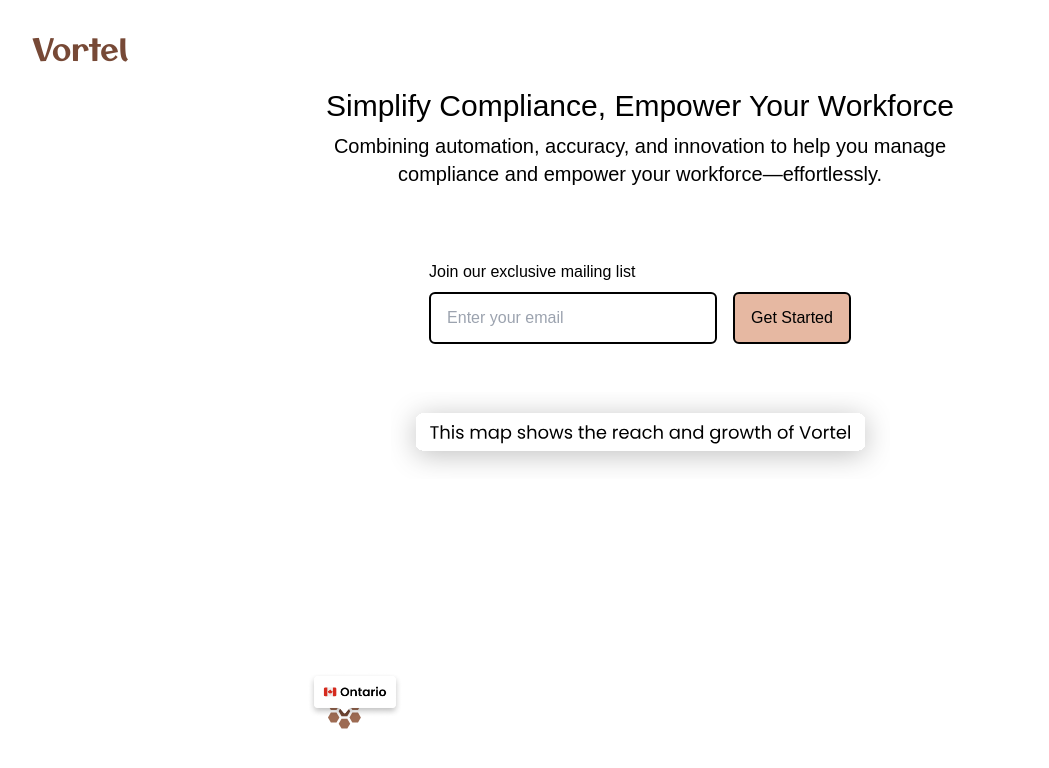
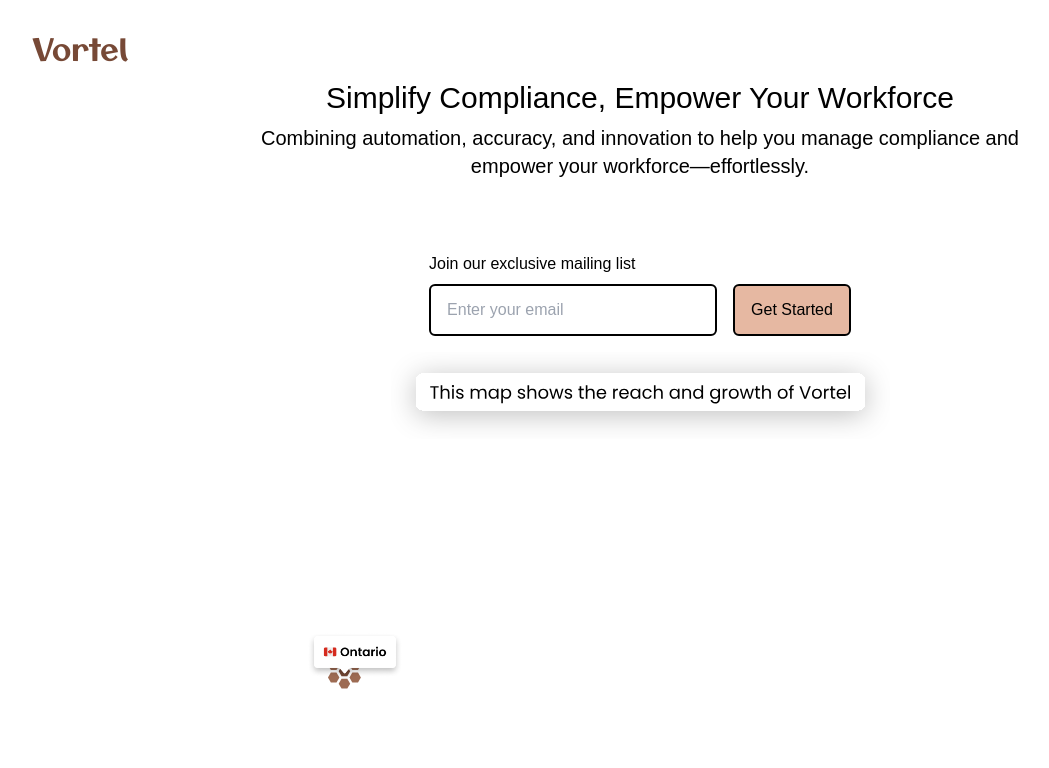
Before and after one commit to VortelTeam/Vortel-MailingList, a Next.js app: page / in a window 1280 px wide. Shown: the top 768 px of the page, without its empty margins (0-1049 px from the left). Built offline with nearby package versions, Linux system fonts and the light colour scheme; a web font is replaced by a local one.

Commit message:
Update: addressed the padding issue

```diff
--- a/src/app/page.tsx
+++ b/src/app/page.tsx
@@ -7,42 +7,21 @@
 import InteractiveMap from "@/components/InteractiveMap/InteractiveMap";
 
 export default function Home() {
-  const [isGalleryOpen] = useState(false);
-
   return (
     <main className="h-screen overflow-hidden relative">
       <WelcomePage />
       <div className="py-8">
         <div className="flex-col">
           <Topbar />
-          <div
-            className={`flex flex-col w-screen text-black font-poppins px-8 transition-all duration-300 h-screen ${
-              isGalleryOpen ? "items-start" : "items-center"
-            } justify-center items-center sm:justify-start sm:items-start sm:h-auto`}
-          >
-            <div
-              className={`text-3xl mt-5 w-full ${
-                isGalleryOpen ? "text-start xl:w-1/2" : "text-center"
-              }`}
-            >
+          <div className="flex flex-col w-screen h-dvh text-black font-poppins px-8 transition-all duration-300 justify-center items-center text-center align-middle sm:justify-start sm:items-center sm:h-auto">
+            <div className="text-3xl w-full text-center sm:mt-12">
               Simplify Compliance, Empower Your Workforce
             </div>
-            <div
-              className={`text-xl flex mt-2 transition-all duration-300 ${
-                isGalleryOpen
-                  ? "justify-start text-start"
-                  : "w-full justify-center text-center"
-              }`}
-            >
-              Combining automation, accuracy, and innovation to help you manage{" "}
-              <br className="hidden md:inline" />
+            <div className="text-xl flex mt-2 transition-all duration-300 w-full justify-center text-center max-w-3xl">
+              Combining automation, accuracy, and innovation to help you manage
               compliance and empower your workforce—effortlessly.
             </div>
-            <div
-              className={`w-fit flex flex-col items-center mt-16 ${
-                isGalleryOpen ? "mx-0 items-start" : "mx-auto"
-              }`}
-            >
+            <div className="w-fit flex flex-col items-center mt-16 mx-auto">
               <div className="flex text-left py-2 w-full">
                 Join our exclusive mailing list
               </div>
@@ -70,7 +49,7 @@
             </div>
           </div>
         </div>
-        <div className="hidden sm:flex sm:w-screen sm:mt-12">
+        <div className="hidden sm:flex sm:w-screen sm:mt-4">
           <InteractiveMap />
         </div>
       </div>
--- a/src/components/Topbar/Topbar.tsx
+++ b/src/components/Topbar/Topbar.tsx
@@ -5,7 +5,7 @@
 // spell-checker: disable
 export default function Topbar() {
   return (
-    <div className="flex w-full justify-between items-center px-8">
+    <div className="flex w-full justify-between items-center px-8 absolute">
       <h1 className="font-otomanopee text-brand-brown text-3xl">Vortel</h1>
     </div>
   );
```
